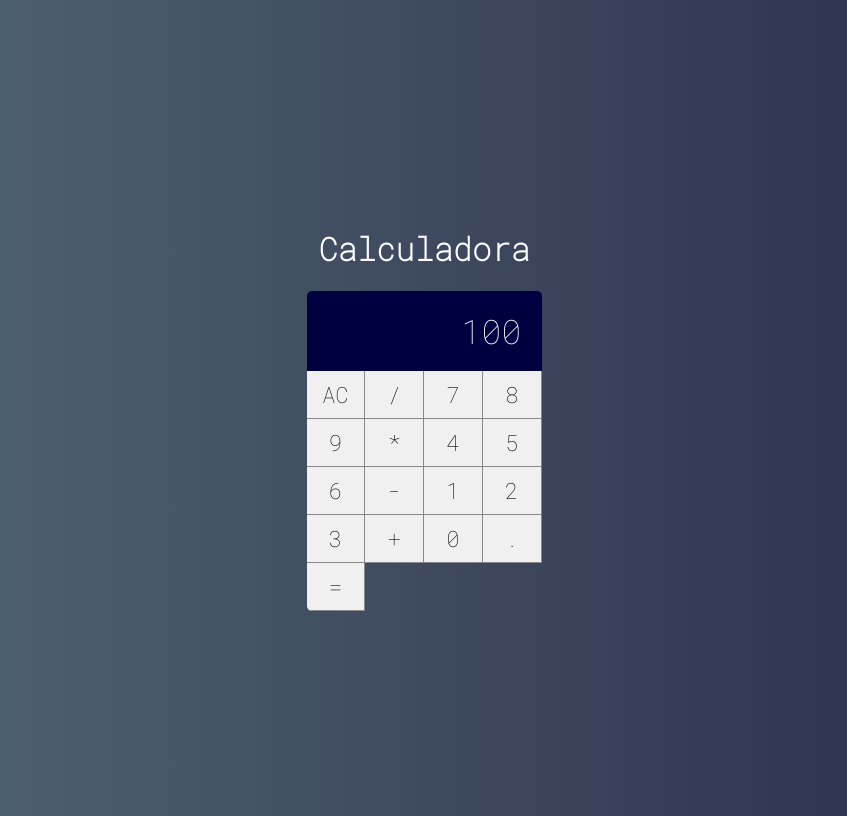
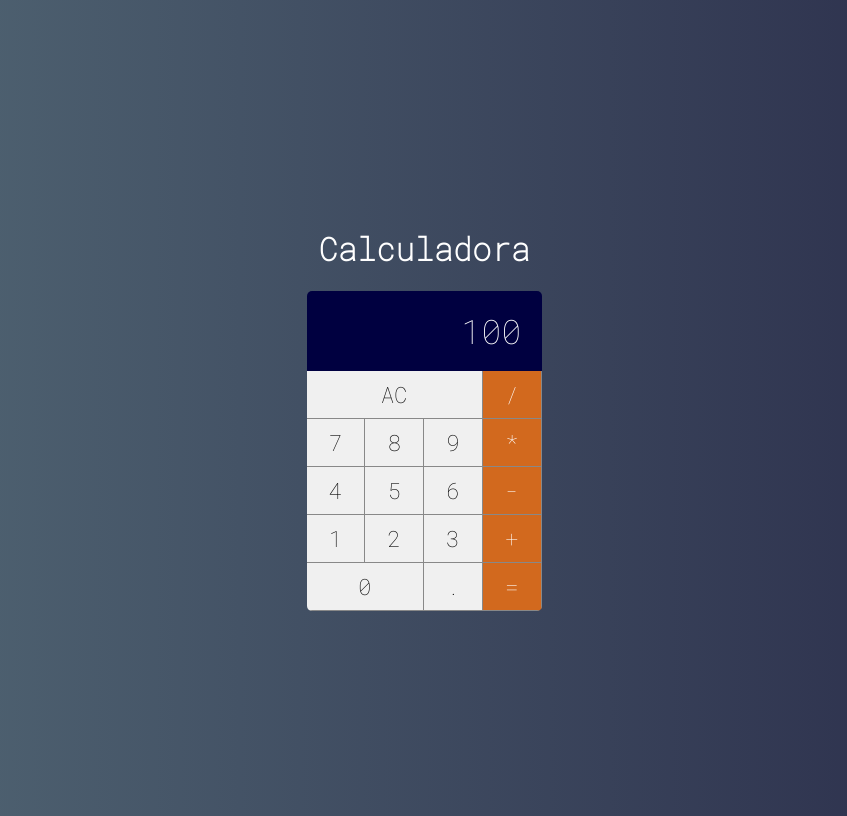
Before and after one commit to ricardojrm/react-redux.udemy, a React (Create React App) app in the folder calculadora/: page / in a window 1280 px wide. Shown: the whole page, without its empty margins (216-1063 px from the left). Built offline with nearby package versions, Linux system fonts and the light colour scheme.

Commit message:
Aula 47: Componente Button #02

```diff
--- a/calculadora/src/components/Button.css
+++ b/calculadora/src/components/Button.css
@@ -13,3 +13,29 @@
     border-bottom: var(--border-button);
     outline: none;
 }
+
+.button:active
+{
+    background-color: #ccc;
+}
+
+.button.operation
+{
+    background-color: chocolate;
+    color: #fff;
+}
+
+.button.operation:active
+{
+    background-color: #fa8231cc;
+}
+
+.button.double
+{
+    grid-column: span 2;
+}
+
+.button.triple
+{
+    grid-column: span 3;
+}
--- a/calculadora/src/components/Button.jsx
+++ b/calculadora/src/components/Button.jsx
@@ -1,10 +1,24 @@
+import './Button.css';
 import React from 'react';
-import './Button.css';
 
 function Button( props )
 {
+    const classNames = [ "button" ];
+    const operation = props.operation || false;
+    const double = props.double || false;
+    const triple = props.triple || false;
+
+    if ( operation ) { classNames.push( "operation" ); }
+    if ( double ) { classNames.push( "double" ); }
+    if ( triple ) { classNames.push( "triple" ); }
+
+    function doClick( e )
+    {
+        props.click && props.click( props.label );
+    }
+
     return (
-        <button className="button">{props.label}</button>
+        <button className={classNames.join( " " )} onClick={doClick}>{props.label}</button>
     );
 }
 
--- a/calculadora/src/main/Calculator.jsx
+++ b/calculadora/src/main/Calculator.jsx
@@ -5,28 +5,43 @@ import Button from '../components/Button';
 
 class Calculator extends Component
 {
+    clear = () =>
+    {
+        console.log( 'limpar' );
+    }
+
+    setOperation = ( n ) =>
+    {
+        console.log( n );
+    }
+
+    addDigit = ( n ) =>
+    {
+        console.log( n );
+    }
+
     render()
     {
         return (
             <div className="calculator">
                 <Display value={100} />
-                <Button label="AC" />
-                <Button label="/" />
-                <Button label="7" />
-                <Button label="8" />
-                <Button label="9" />
-                <Button label="*" />
-                <Button label="4" />
-                <Button label="5" />
-                <Button label="6" />
-                <Button label="-" />
-                <Button label="1" />
-                <Button label="2" />
-                <Button label="3" />
-                <Button label="+" />
-                <Button label="0" />
-                <Button label="." />
-                <Button label="=" />
+                <Button label="AC" click={this.clear} triple />
+                <Button label="/"  click={this.setOperation} operation />
+                <Button label="7"  click={this.addDigit} />
+                <Button label="8"  click={this.addDigit} />
+                <Button label="9"  click={this.addDigit} />
+                <Button label="*"  click={this.setOperation} operation />
+                <Button label="4"  click={this.addDigit} />
+                <Button label="5"  click={this.addDigit} />
+                <Button label="6"  click={this.addDigit} />
+                <Button label="-"  click={this.setOperation} operation />
+                <Button label="1"  click={this.addDigit} />
+                <Button label="2"  click={this.addDigit} />
+                <Button label="3"  click={this.addDigit} />
+                <Button label="+"  click={this.setOperation} operation />
+                <Button label="0"  click={this.addDigit} double />
+                <Button label="."  click={this.addDigit} />
+                <Button label="="  click={this.setOperation} operation />
             </div>
         );
     }
```
